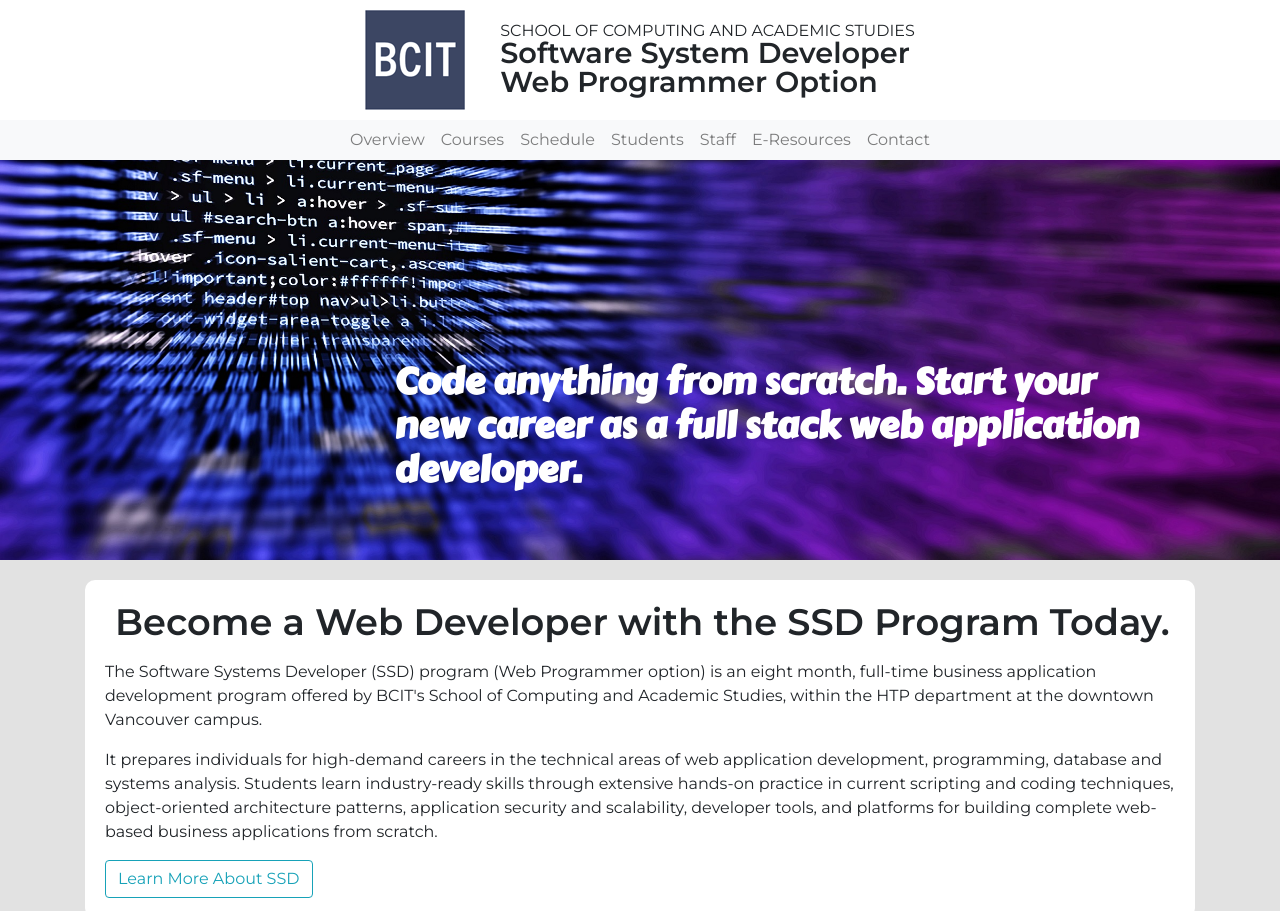
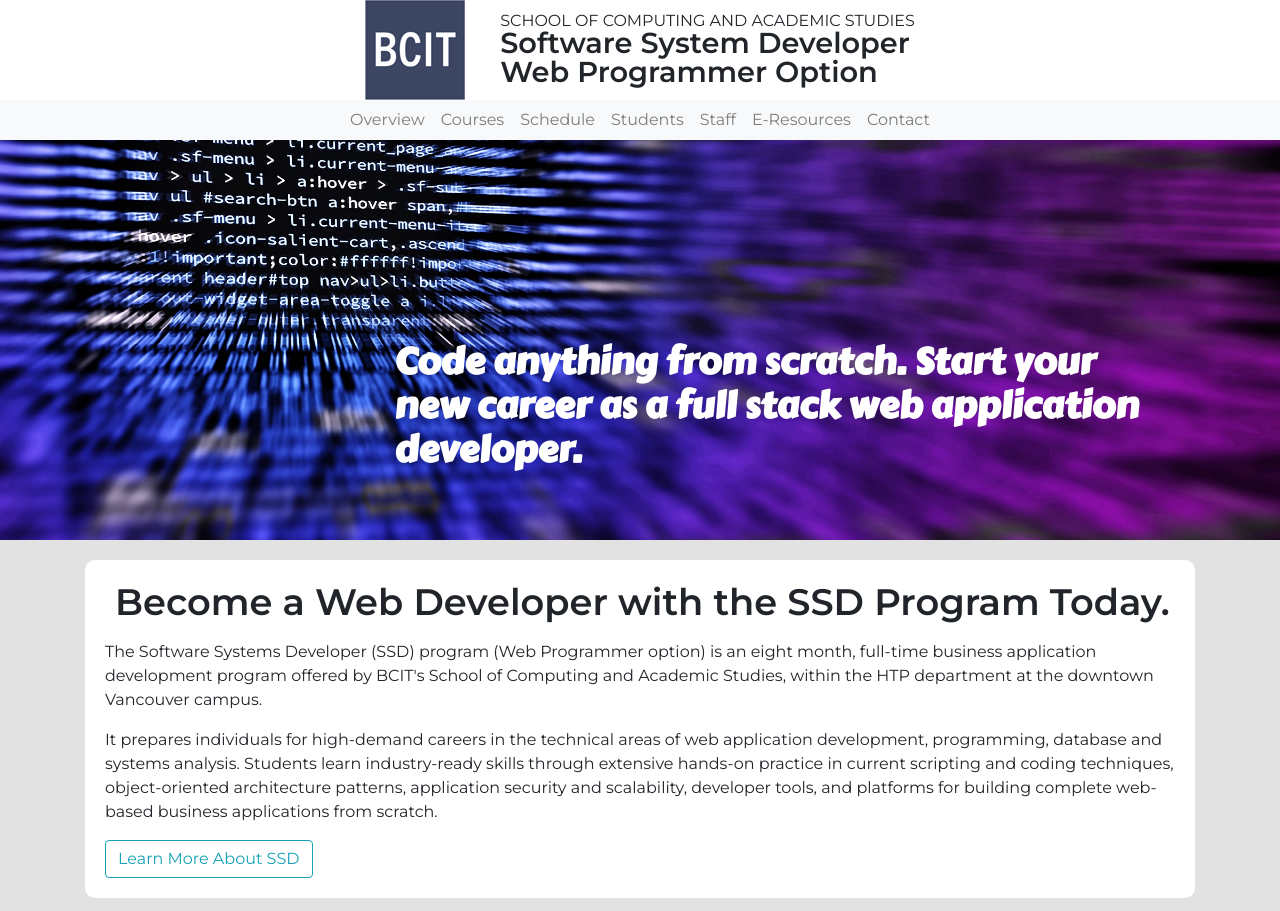
Before and after one commit to JScriptxSingh/ssd, a plain HTML site: page index.html in a window 1280 px wide. Shown: the top 911 px of the page. Drawn offline with nearby package versions, Linux system fonts and the light colour scheme; a web font is replaced by a local one.

```diff
--- a/scss/_header.scss
+++ b/scss/_header.scss
@@ -8,7 +8,6 @@
         justify-content: center;
         flex-wrap: wrap;
         align-items: center;
-        height: 7.5rem;
 
         .header-title {
             padding-left: em(35);
```
Also changed, not shown: styles/styles.css, 1 other file.
